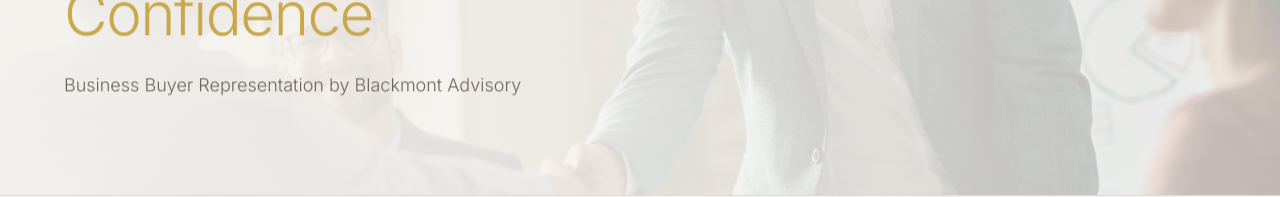
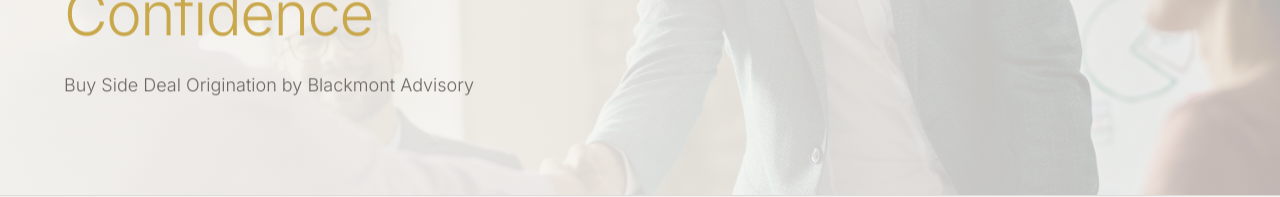
Before and after one commit to AbbassGroup/blackmont-advisory, a Next.js app in the folder frontend/: page /buy-a-business in a window 1280 px wide. Shown: the part 260-457 px from the top of the page. Built offline with nearby package versions, Linux system fonts and the light colour scheme; no server answers.

Commit message:
advertisement page updated

```diff
--- a/frontend/app/(public)/buy-a-business/page.tsx
+++ b/frontend/app/(public)/buy-a-business/page.tsx
@@ -29,7 +29,7 @@
             <span className='font-light text-accent'>With Confidence</span>
           </>
         }
-        description='Business Buyer Representation by Blackmont Advisory'
+        description='Buy Side Deal Origination by Blackmont Advisory'
         image='/buy-a-business.webp'
       />
 
```
